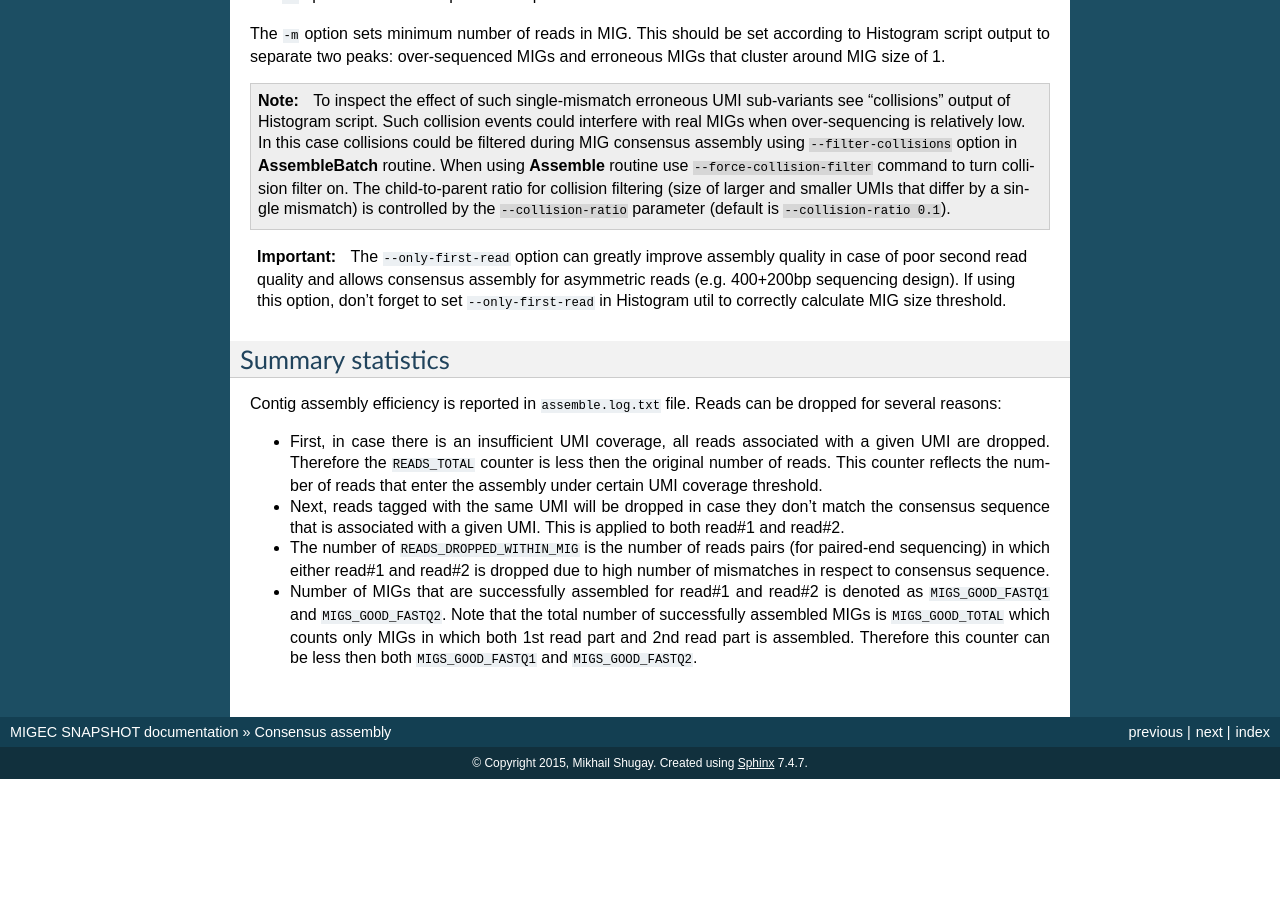
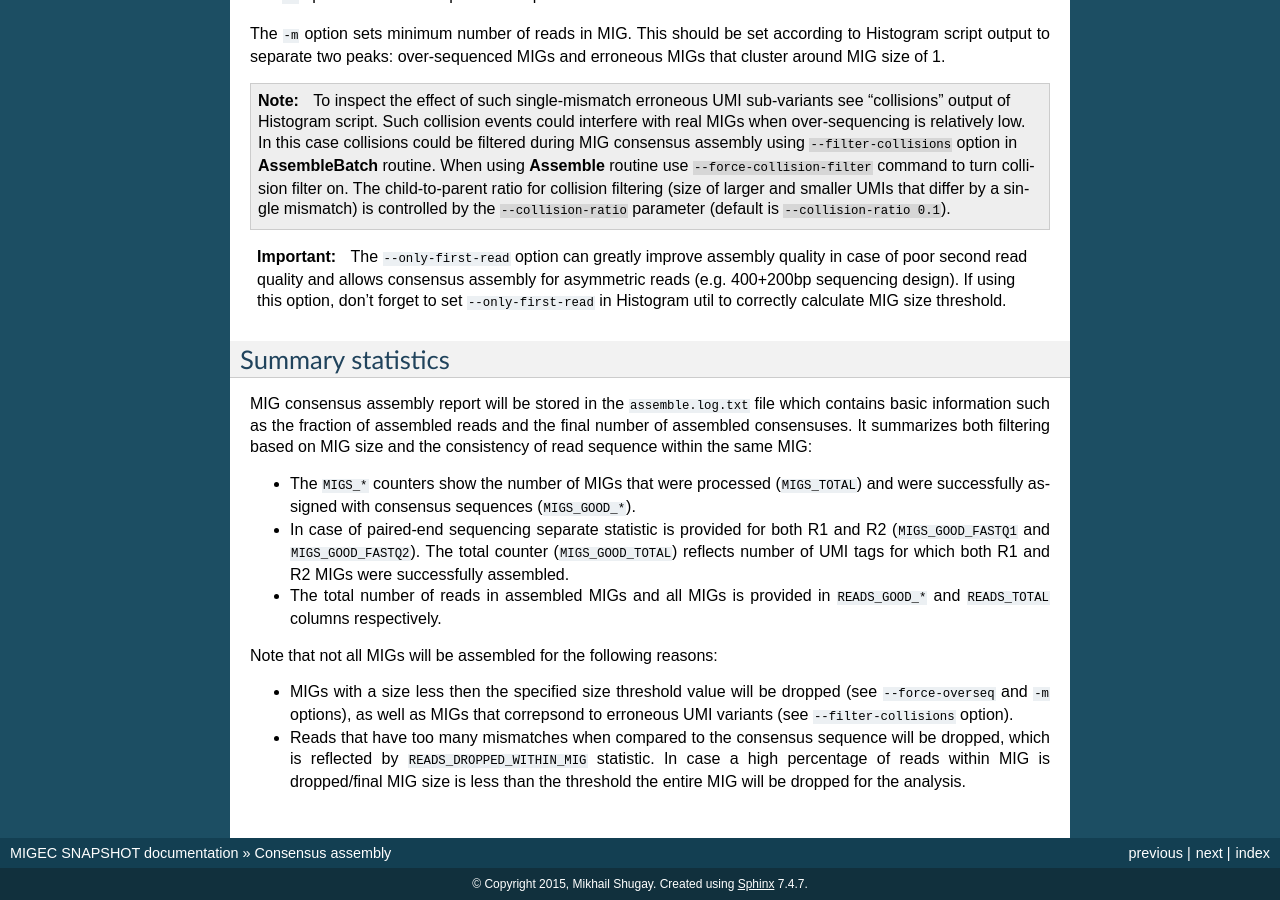
Before and after one commit to mikessh/migec, a Sphinx documentation site: the page built from doc/assemble.rst, in a window 1280 px wide and 900 px high, scrolled down 1751 px. Built offline with Sphinx 7.4.7, drawn with Linux system fonts in a browser that asks for light colours; before the commit the page ends 2530 px from its top, so only the background shows below that.

Commit message:
#18: update

```diff
--- a/doc/assemble.rst
+++ b/doc/assemble.rst
@@ -148,10 +148,13 @@ over-sequenced MIGs and erroneous MIGs that cluster around MIG size of
 Summary statistics
 ~~~~~~~~~~~~~~~~~~
 
-Contig assembly efficiency is reported in ``assemble.log.txt`` file. Reads can be dropped for several
-reasons:
+MIG consensus assembly report will be stored in the ``assemble.log.txt`` file which contains basic information such as the fraction of assembled reads and the final number of assembled consensuses. It summarizes both filtering based on MIG size and the consistency of read sequence within the same MIG:
 
-- First, in case there is an insufficient UMI coverage, all reads associated with a given UMI are dropped. Therefore the ``READS_TOTAL`` counter is less then the original number of reads. This counter reflects the number of reads that enter the assembly under certain UMI coverage threshold.
-- Next, reads tagged with the same UMI will be dropped in case they don't match the consensus sequence that is associated with a given UMI. This is applied to both read#1 and read#2.
-- The number of ``READS_DROPPED_WITHIN_MIG`` is the number of reads pairs (for paired-end sequencing) in which either read#1 and read#2 is dropped due to high number of mismatches in respect to consensus sequence.
-- Number of MIGs that are successfully assembled for read#1 and read#2 is denoted as ``MIGS_GOOD_FASTQ1`` and ``MIGS_GOOD_FASTQ2``. Note that the total number of successfully assembled MIGs is ``MIGS_GOOD_TOTAL`` which counts only MIGs in which both 1st read part and 2nd read part is assembled. Therefore this counter can be less then both ``MIGS_GOOD_FASTQ1`` and ``MIGS_GOOD_FASTQ2``.
+- The ``MIGS_*`` counters show the number of MIGs that were processed (``MIGS_TOTAL``) and were successfully assigned with consensus sequences (``MIGS_GOOD_*``).
+- In case of paired-end sequencing separate statistic is provided for both R1 and R2 (``MIGS_GOOD_FASTQ1`` and ``MIGS_GOOD_FASTQ2``). The total counter (``MIGS_GOOD_TOTAL``) reflects number of UMI tags for which both R1 and R2 MIGs were successfully assembled.
+- The total number of reads in assembled MIGs and all MIGs is provided in ``READS_GOOD_*`` and ``READS_TOTAL`` columns respectively.
+
+Note that not all MIGs will be assembled for the following reasons:
+
+- MIGs with a size less then the specified size threshold value will be dropped (see ``--force-overseq`` and ``-m`` options), as well as MIGs that correpsond to erroneous UMI variants (see ``--filter-collisions`` option).
+- Reads that have too many mismatches when compared to the consensus sequence will be dropped, which is reflected by ``READS_DROPPED_WITHIN_MIG`` statistic. In case a high percentage of reads within MIG is dropped/final MIG size is less than the threshold the entire MIG will be dropped for the analysis.
```
